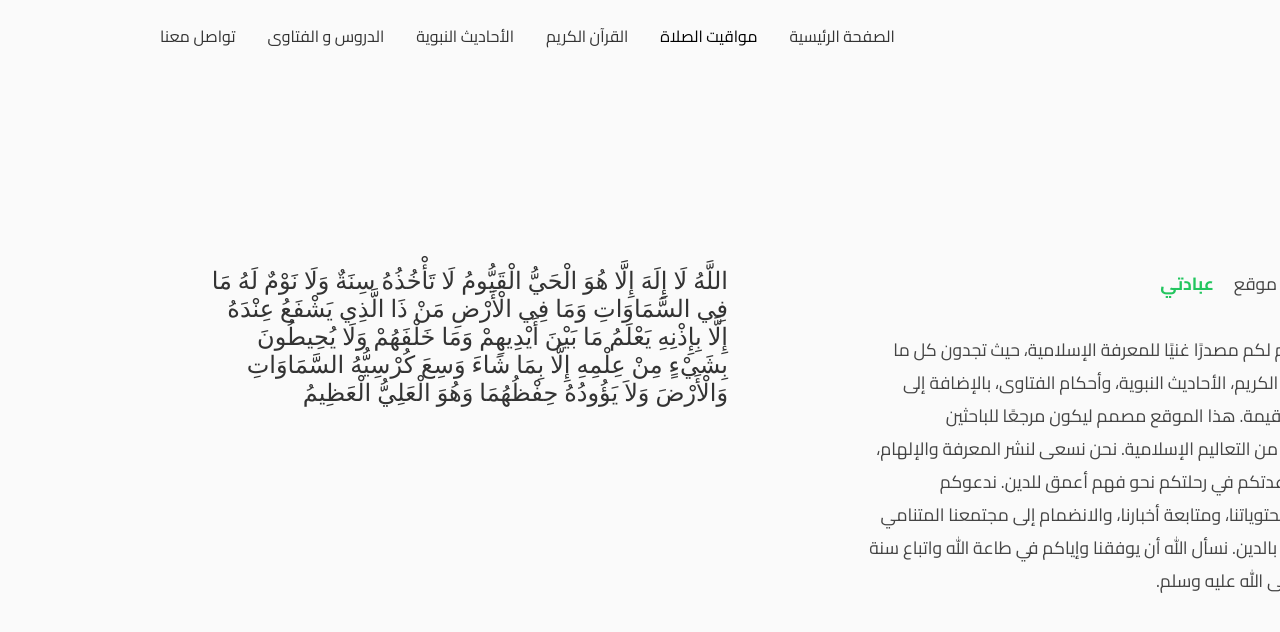
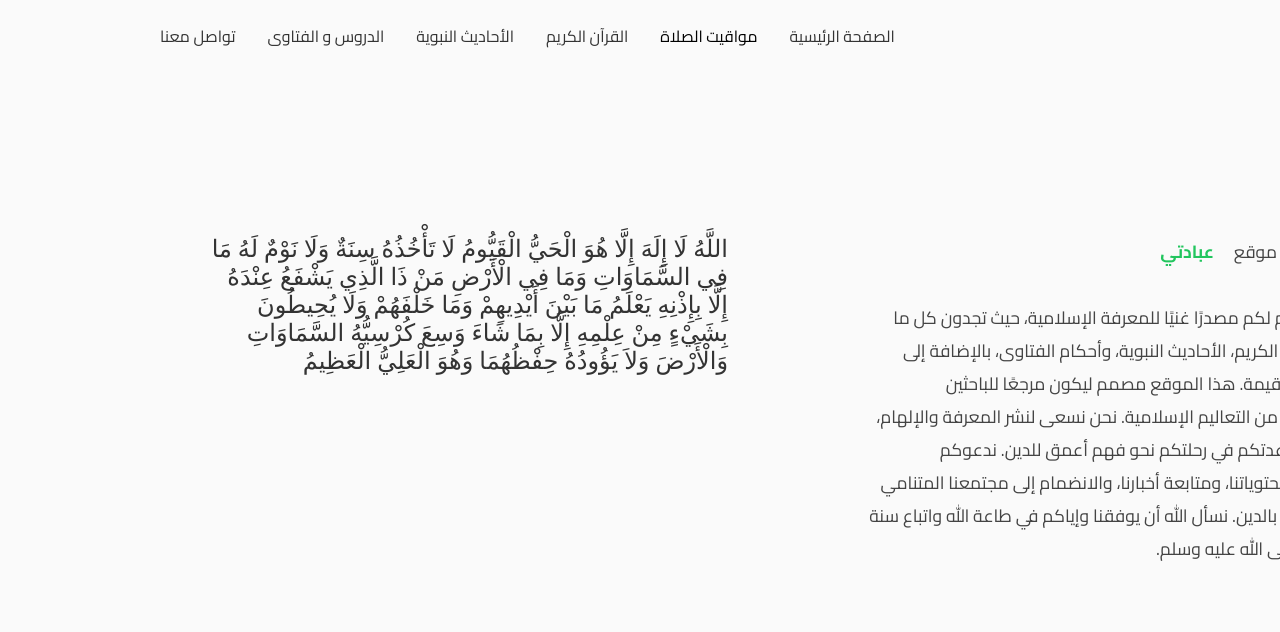
Before and after one commit to ABDELHADI-LAASSI/3ibadati, a React (Vite) app: page / in a window 1280 px wide. Shown: the top 632 px of the page. Built offline with nearby package versions, Linux system fonts and the light colour scheme; a web font is replaced by a local one.

Commit message:
adding mobile design part4

```diff
--- a/src/App.css
+++ b/src/App.css
@@ -126,7 +126,7 @@ body {
 
 
 .section {
-  padding: 6rem 0 2rem;
+  padding: 6rem 0;
 }
 
 
```
